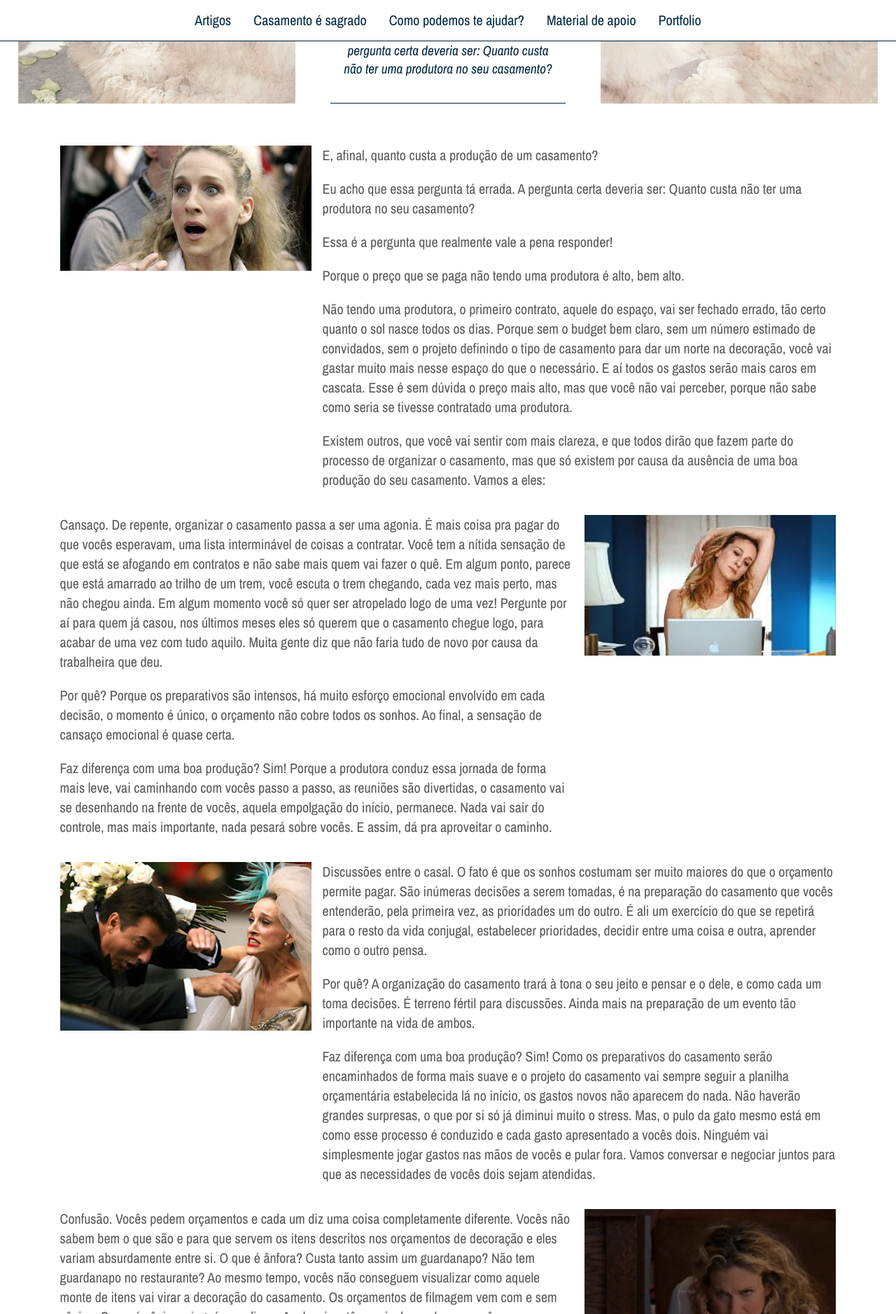
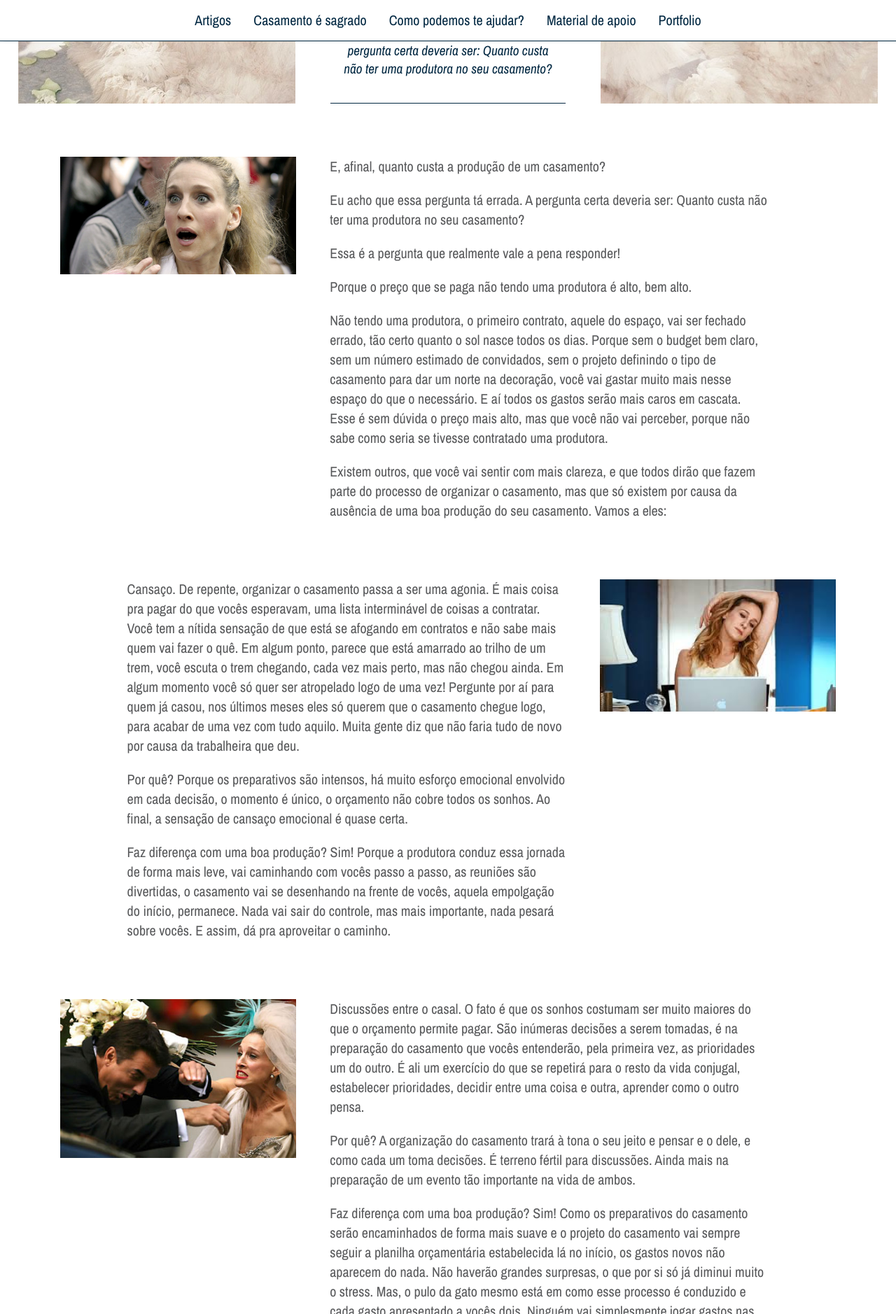
Before and after one commit to w-produtora/w-produtora.github.io, a Jekyll site: the page built from _posts/2019-03-02-porque-nao-produtora.md, in a window 1280 px wide. Shown: the part 841-2719 px from the top of the page at 70% size. Built offline with Jekyll 4.4.1, drawn with Linux system fonts in a browser that asks for light colours; nearby versions of some CDN libraries.

Commit message:
quick layout tweak

```diff
--- a/css/style.css
+++ b/css/style.css
@@ -310,24 +310,30 @@ header {
   margin: 3em;
   display: grid;
   grid-template-columns: repeat(3, 1fr);
-  grid-gap: 1rem;
+  grid-gap: 3rem;
 }
 
 
 .copy-content > .esq-img {
   grid-column: 1/2;
+  margin-top: 1rem;
 }
 
 .copy-content > .esq-p {
   grid-column: 1/3;
+  margin-top: 1rem;
+  margin-left: 6rem;
 }
 
 .copy-content > .dir-img {
   grid-column: 3/4;
+  margin-top: 1rem;
 }
 
 .copy-content > .dir-p {
   grid-column: 2/-1;
+  margin-top: 1rem;
+  margin-right: 6rem;
 }
 
 .is-fixed {
```
